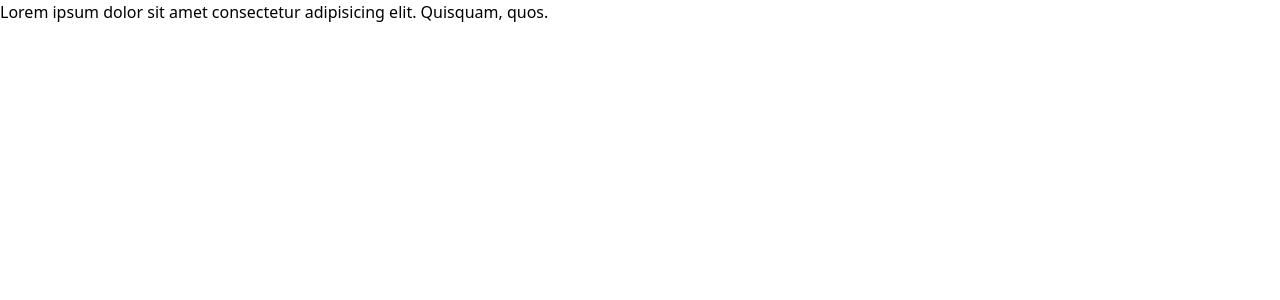
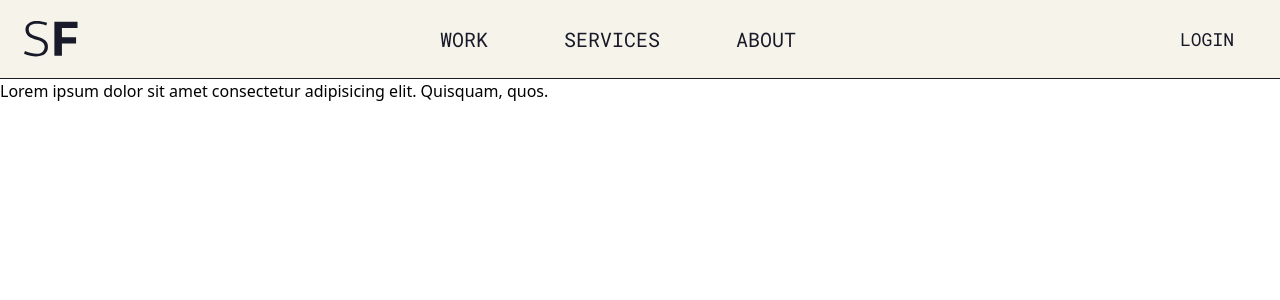
Before and after one commit to juliscapucin/stackflow, a Next.js app: page / in a window 1280 px wide. Shown: the top 300 px of the page. Built offline with nearby package versions, Linux system fonts and the light colour scheme.

Commit message:
UI: add header

```diff
--- a/src/app/layout.tsx
+++ b/src/app/layout.tsx
@@ -1,6 +1,9 @@
 import type { Metadata } from 'next'
 import localFont from 'next/font/local'
 import { Roboto_Mono } from 'next/font/google'
+
+import { Header } from '@/components/blocks/header/header'
+
 import './globals.css'
 
 const fontBrand = localFont({
@@ -53,9 +56,11 @@ export default function RootLayout({
 	return (
 		<html
 			lang='en'
-			className={`${fontBrand.variable} ${fontPlain.variable} h-full antialiased`}
-		>
-			<body className='min-h-full flex flex-col'>{children}</body>
+			className={`${fontBrand.variable} ${fontPlain.variable} h-full antialiased`}>
+			<body className='flex min-h-full flex-col'>
+				<Header />
+				{children}
+			</body>
 		</html>
 	)
 }
--- /dev/null
+++ b/src/components/blocks/header/desktop-menu.tsx
@@ -0,0 +1,36 @@
+import { Link } from '@/components/ui/link'
+import { Logo } from '@/components/ui/logo/logo'
+
+import { primaryNavItems } from './nav-items'
+
+const ctaLabelClass =
+	'text-label-medium leading-label-medium tracking-label-medium font-normal uppercase'
+
+/**
+ * Desktop primary navigation (Figma: Stackflow header — desktop).
+ * Visibility is controlled with breakpoint utilities (e.g. `hidden lg:flex`) from the parent.
+ * Pass e.g. `className="!flex"` in Storybook to preview below the `lg` breakpoint.
+ */
+export function DesktopMenu() {
+	return (
+		<div className='mx-auto hidden w-full items-center justify-between gap-8 px-6 py-4 lg:flex'>
+			<Logo asLink variant='compact' />
+			<nav
+				aria-label='Primary'
+				className='flex flex-1 items-center justify-center gap-8'>
+				<ul className='flex flex-wrap items-center justify-center gap-8'>
+					{primaryNavItems.map((item) => (
+						<li key={item.href}>
+							<Link href={item.href}>{item.label}</Link>
+						</li>
+					))}
+				</ul>
+			</nav>
+			<div className='flex shrink-0 items-center gap-4'>
+				<Link href='/hire-us'>
+					<span className={ctaLabelClass}>Login</span>
+				</Link>
+			</div>
+		</div>
+	)
+}
--- /dev/null
+++ b/src/components/blocks/header/header.tsx
@@ -0,0 +1,28 @@
+import { Logo } from '@/components/ui/logo/logo'
+import { cn } from '@/lib/utils'
+
+import { DesktopMenu } from './desktop-menu'
+
+export type HeaderProps = {
+	className?: string
+}
+
+export function Header({ className }: HeaderProps) {
+	return (
+		<header
+			className={cn(
+				'sticky top-0 z-50 border-b border-foreground bg-background',
+				className,
+			)}>
+			<DesktopMenu />
+			<nav
+				className='flex items-center justify-between gap-4 px-6 py-4 lg:hidden'
+				aria-label='Primary mobile navigation'>
+				<Logo asLink variant='compact' />
+				<p className='font-plain text-body-small leading-body-small tracking-body-small text-muted-foreground'>
+					Mobile menu — coming soon
+				</p>
+			</nav>
+		</header>
+	)
+}
--- /dev/null
+++ b/src/components/blocks/header/nav-items.ts
@@ -0,0 +1,11 @@
+export type NavItem = {
+	href: string
+	label: string
+}
+
+/** Primary routes; shared when the mobile nav is implemented. */
+export const primaryNavItems: NavItem[] = [
+	{ href: '/work', label: 'Work' },
+	{ href: '/services', label: 'Services' },
+	{ href: '/about', label: 'About' },
+]
```
Also changed, not shown: 2 other files (tests, documents, lock files or other folders).
